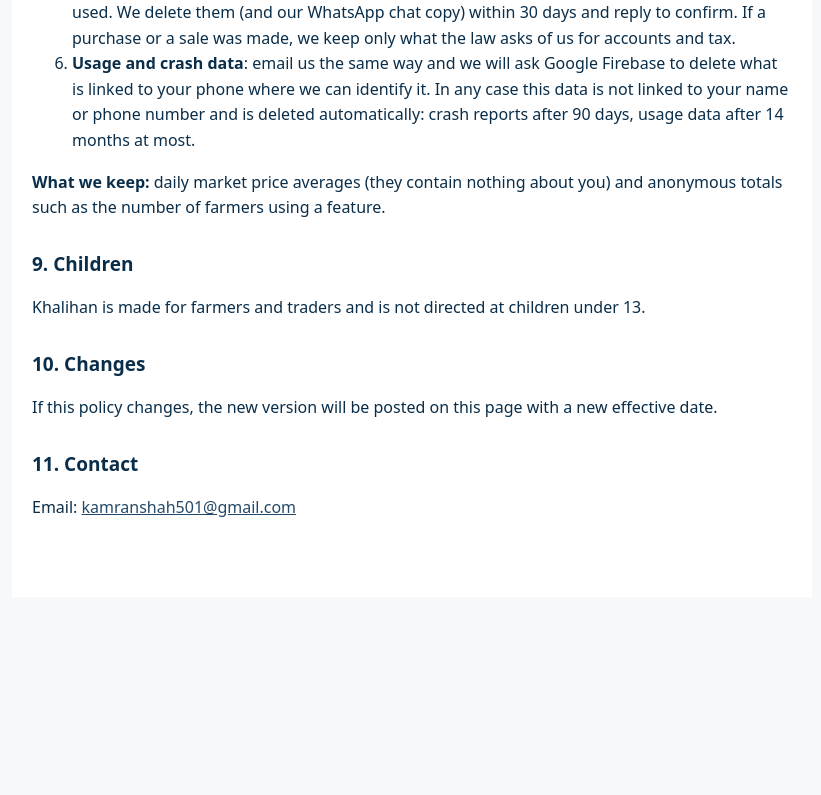
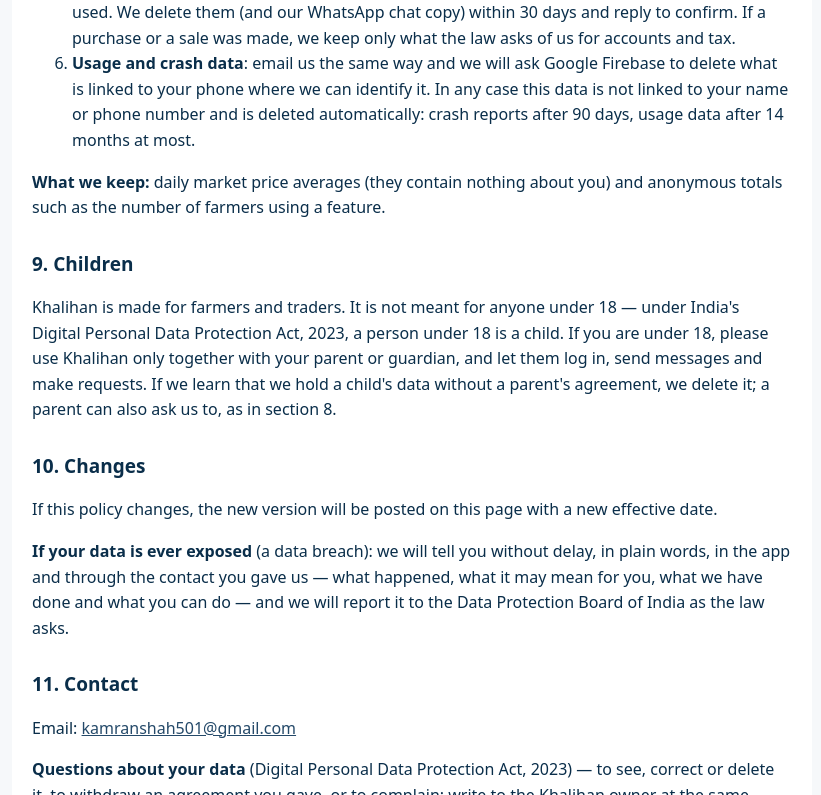
Before and after one commit to kamranshah501-del/khalihan-server, a plain HTML site: page admin/public/privacy.html in a window 1280 px wide. Shown: the part 11205-12000 px from the top of the page, without its empty margins (228-1049 px from the left). Before the commit the page ends 11802 px from the top, so only its background shows below. Drawn offline with Linux system fonts and the light colour scheme.

Commit message:
Privacy page (draft, not live): under 18 is a child, a data-breach promise, who answers data questions
From the owner's DPDP video (27 Nov 2026). Section 9: 'not directed at
children under 13' becomes 'not meant for anyone under 18' — the DPDP
Act's age — with what a parent can do. Section 10: if data is exposed we
tell the farmer and report to the Data Protection Board. Section 11: data
questions, withdrawing an agreement and complaints go to the owner at the
same address; answered within 30 days. No new name or address added.
Goes live only when merged to main (the owner's OK), ideally with the
app's '18 or older' line at login.

Co-Authored-By: Claude Opus 5.5 <noreply@anthropic.com>
Claude-Session: https://claude.ai/code/session_01ThSsrs4RrGf4EjKjwvfkj3

```diff
--- a/admin/public/privacy.html
+++ b/admin/public/privacy.html
@@ -102,13 +102,15 @@
 <p><strong>What we keep:</strong> daily market price averages (they contain nothing about you) and anonymous totals such as the number of farmers using a feature.</p>
 
 <h2>9. Children</h2>
-<p>Khalihan is made for farmers and traders and is not directed at children under 13.</p>
+<p>Khalihan is made for farmers and traders. It is not meant for anyone under 18 — under India's Digital Personal Data Protection Act, 2023, a person under 18 is a child. If you are under 18, please use Khalihan only together with your parent or guardian, and let them log in, send messages and make requests. If we learn that we hold a child's data without a parent's agreement, we delete it; a parent can also ask us to, as in section 8.</p>
 
 <h2>10. Changes</h2>
 <p>If this policy changes, the new version will be posted on this page with a new effective date.</p>
+<p><strong>If your data is ever exposed</strong> (a data breach): we will tell you without delay, in plain words, in the app and through the contact you gave us — what happened, what it may mean for you, what we have done and what you can do — and we will report it to the Data Protection Board of India as the law asks.</p>
 
 <h2>11. Contact</h2>
 <p>Email: <a href="mailto:kamranshah501@gmail.com">kamranshah501@gmail.com</a></p>
+<p><strong>Questions about your data</strong> (Digital Personal Data Protection Act, 2023) — to see, correct or delete it, to withdraw an agreement you gave, or to complain: write to the Khalihan owner at the same address. We answer within 30 days (the law allows at most 90). If you are not satisfied, you can then complain to the Data Protection Board of India.</p>
 </main>
 </body>
 </html>
```
Also changed, not shown: docs/privacy.html (+3 -1 lines).
